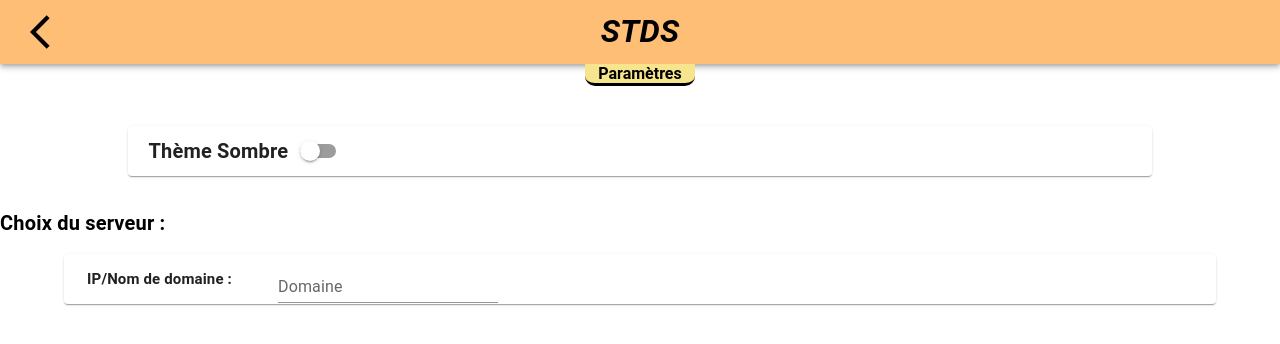
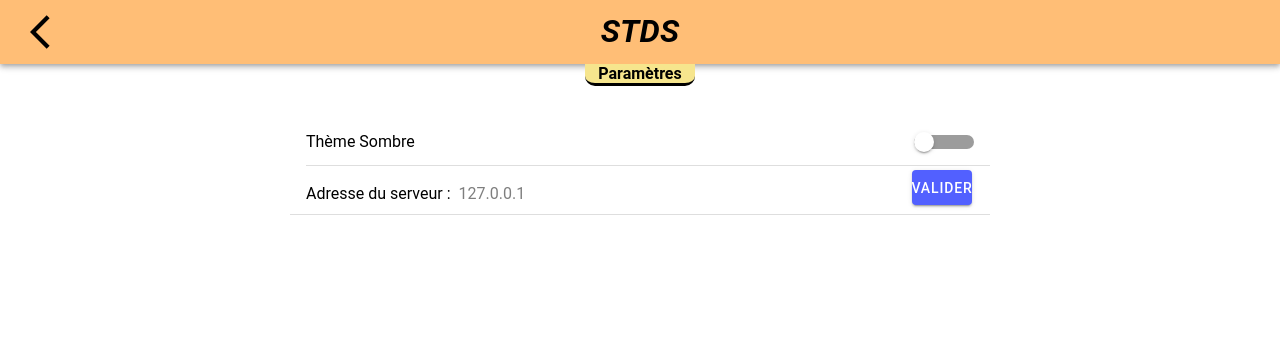
Before and after one commit to Falsimane/SAE-ALT-S3-Dev-22-23-STDS-3B-Equipe-4, a React (Create React App) app in the folder Application/stds-app/: page /parametres in a window 1280 px wide. Shown: the top 344 px of the page. Built offline with nearby package versions, Linux system fonts and the light colour scheme; no server answers.

Commit message:
update style de la page paramètres, Ref #29

```diff
--- a/Application/stds-app/src/pages/Parametres.tsx
+++ b/Application/stds-app/src/pages/Parametres.tsx
@@ -1,7 +1,17 @@
 import Box from "@mui/material/Box";
 import Typography from "@mui/material/Typography";
 import Card from "@mui/material/Card";
-import {IonContent, IonPage, IonRefresher, IonRefresherContent} from "@ionic/react";
+import {
+    IonButton,
+    IonContent,
+    IonItem,
+    IonLabel,
+    IonList,
+    IonPage,
+    IonRefresher,
+    IonRefresherContent,
+    IonTextarea
+} from "@ionic/react";
 import Header from "./Header";
 import * as React from "react";
 import {useContext} from "react";
@@ -9,6 +19,7 @@ import {IonToggle} from "@ionic/react";
 import TextField from '@mui/material/TextField';
 import Autocomplete from '@mui/material/Autocomplete';
 import ColorModeContext from "../utils/colormode/ColorModeContext";
+import {Button, Grid} from "@mui/material";
 export default function Puissance() {
 
     const refresh = (e: CustomEvent) => {
@@ -24,10 +35,6 @@ export default function Puissance() {
         setChecked(!checked);
     };
 
-    const portList = [
-        { label: '8080'},{ label: '8086'},];
-
-
     return (
         <IonPage id="puissance-page">
             <Header page={"Paramètres"} dimensionsTitre={110}/>
@@ -36,79 +43,39 @@ export default function Puissance() {
                     <IonRefresherContent></IonRefresherContent>
                 </IonRefresher>
 
-                <Box sx={{display: "flex", justifyContent: "center",}}>
-
-
-
-                    <Card sx={{width:"80%",height:50,display:"flex", alignItems:"center", marginTop: 2}}>
-
-
-                        <Typography sx={{
-                            fontWeight: "bold",
-                            fontSize: 20,
-                            position: "relative",
-                            jusitifyContent:"center",
-                            marginLeft:'2%'
+                <Box sx={{width: "100%", display:"flex", justifyContent:"center", alignItems:"center"}}>
+                    <IonList style={{
+                        maxWidth: 700,
+                        width: "100%",
                     }}>
-                            Thème Sombre
-                        </Typography>
-
+                        <IonItem>
+                            <IonLabel>Thème Sombre</IonLabel>
                             <IonToggle
                                 slot="end"
                                 name="darkMode"
                                 onIonChange={toggleDarkModeHandler}
-                            color="medium"
+                                color="tertiary"
                                 checked={checked}
+                                style={{
+                                    width: 60,
+                                    m: 'auto',
+                                }}
                             />
-                    </Card>
-
+                        </IonItem>
+                        <IonItem>
+                            <IonLabel>Adresse du serveur :</IonLabel>
+                            <IonTextarea placeholder="127.0.0.1" rows={1} wrap="soft" style={{
+                                height: 40,
+                                m: 'auto',
+                            }}/>
+                            <IonButton slot="end" color="tertiary" size="default" style={{
+                                height: 35,
+                                width: 60,
+                                m: 'auto',
+                            }}>Valider</IonButton>
+                        </IonItem>
+                    </IonList>
                 </Box>
-
-
-
-                <Typography sx={{
-                    fontWeight: "bold",
-                    fontSize: 20,
-                    position: "relative",
-                    jusitifyContent:"center",
-                    marginleft: 2,
-                    marginTop: 4
-                }}>
-
-                    Choix du serveur :
-
-                </Typography>
-
-                <Box sx={{display: "flex", justifyContent:'center'}}>
-
-
-
-                    <Card sx={{width:"90%",height:50,display:"flex", alignItems:"center", marginTop: 2}}>
-
-
-                        <Typography sx={{
-                            fontWeight: "bold",
-                            fontSize: 15,
-                            position: "relative",
-                            jusitifyContent:"center",
-                            marginLeft:'2%',
-                            marginRight:'4%'
-                        }}>
-
-                            IP/Nom de domaine :
-
-                        </Typography>
-
-                        <TextField id="DomaineName" label="Domaine" variant="standard" />
-
-
-
-                    </Card>
-
-                </Box>
-
-
-
             </IonContent>
         </IonPage>
     );
```
Lines whose indentation alone changed are shown as unchanged.
